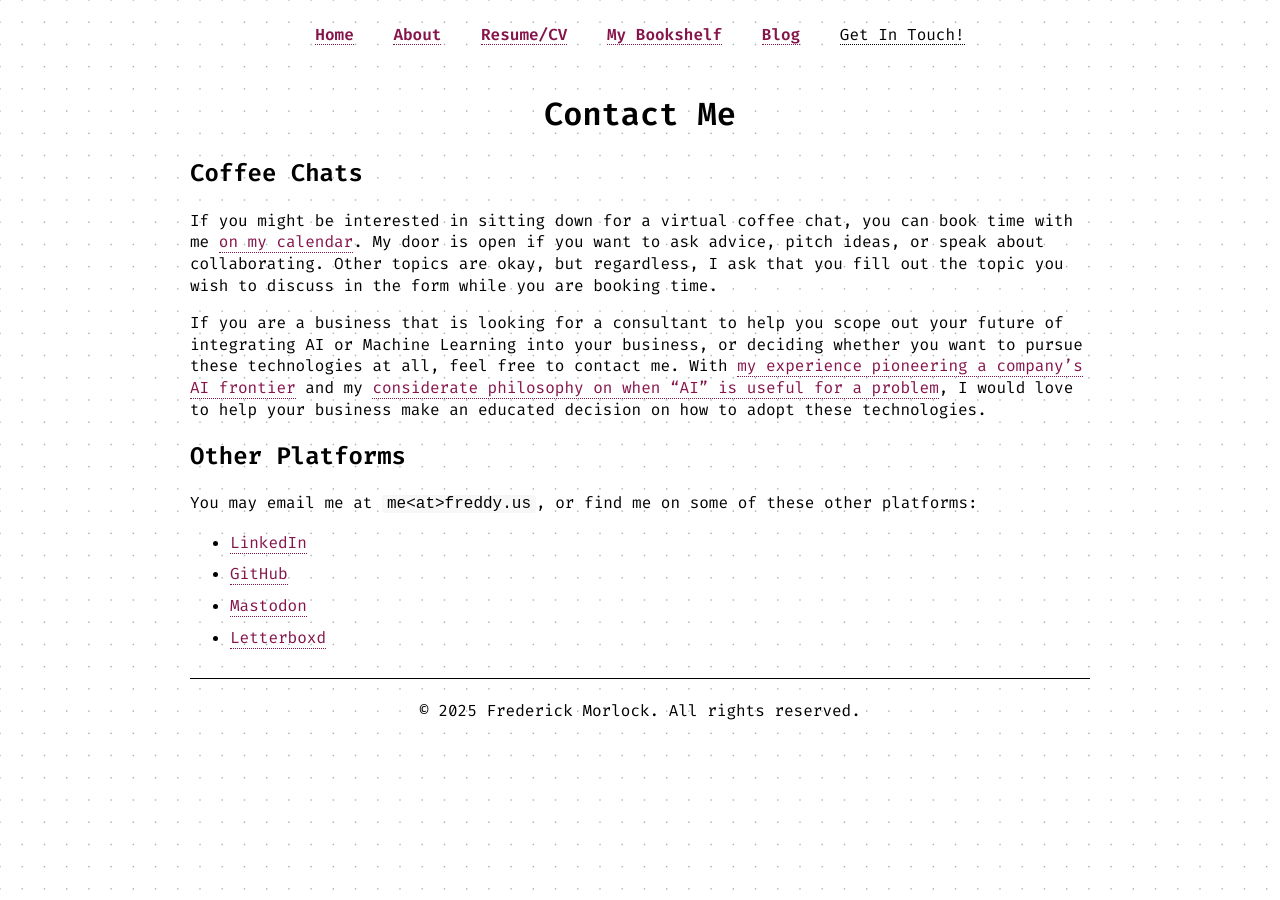
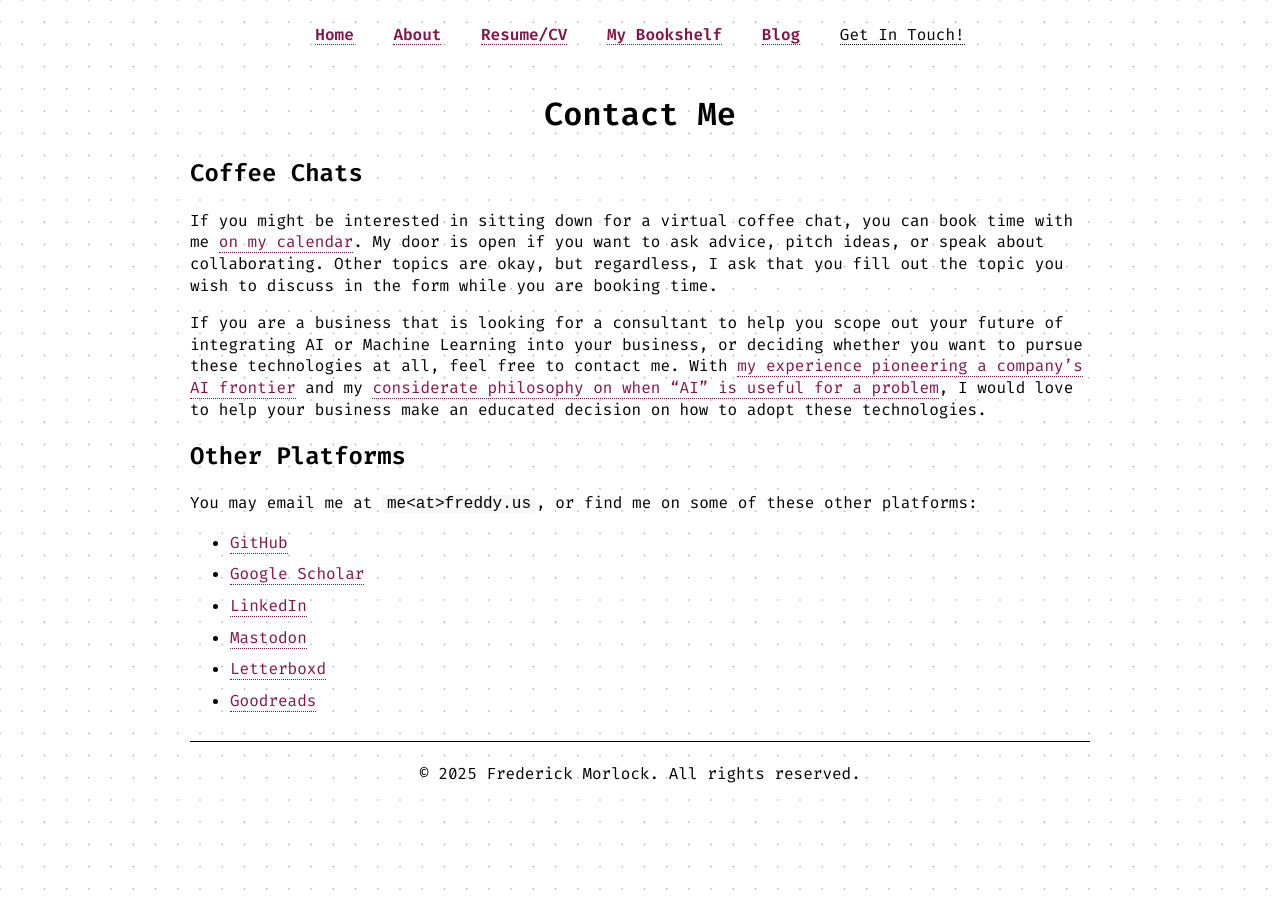
Before and after one commit to FrederickGeek8/freddy.us, a Jekyll site: the page built from contact.md, in a window 1280 px wide. Built offline with Jekyll 4.4.1, drawn with Linux system fonts in a browser that asks for light colours; some of the changed lines change nothing that is shown.

Commit message:
Adding more social links through YML config file

```diff
--- a/_config.yml
+++ b/_config.yml
@@ -25,6 +25,19 @@
 repository: FrederickGeek8/freddy.us
 author: Frederick Morlock
 resume: "https://drive.google.com/file/d/11o0st1t7VJx8rg1RcgJzFW3q0JSlgz3C/view?usp=sharing"
+
+author:
+  googlescholar: "https://scholar.google.com/citations?hl=en&user=7qxBxa4AAAAJ&view_op=list_works&sortby=pubdate"
+
+  # Social media
+  socials:
+    mastodon: "https://social.nerd.net/@fooderick"
+    goodreads: "https://www.goodreads.com/frederickgeek8"
+    github: "https://github.com/FrederickGeek8"
+    bluesky: ""
+    keybase: ""
+    letterboxd: "https://letterboxd.com/frederickgeek8/"
+    linkedin: "https://www.linkedin.com/in/frederickmorlock"
 
 # Build settings
 highligher: rouge
--- a/contact.md
+++ b/contact.md
@@ -18,7 +18,25 @@ You may email me at `me<at>freddy.us`, or find me on some of these other platfor
 <ul>
 <li>
     <a
-    href="https://www.linkedin.com/in/frederickmorlock"
+    href="{{ site.author.socials.github }}"
+    rel="me external author"
+    class="link"
+    target="_blank"
+    >GitHub</a
+    >
+</li>
+<li>
+    <a
+    href="{{ site.author.googlescholar }}"
+    rel="me external author"
+    class="link"
+    target="_blank"
+    >Google Scholar</a
+    >
+</li>
+<li>
+    <a
+    href="{{ site.author.socials.linkedin }}"
     rel="me external author"
     class="link"
     target="_blank"
@@ -27,16 +45,7 @@ You may email me at `me<at>freddy.us`, or find me on some of these other platfor
 </li>
 <li>
     <a
-    href="https://github.com/FrederickGeek8"
-    rel="me external author"
-    class="link"
-    target="_blank"
-    >GitHub</a
-    >
-</li>
-<li>
-    <a
-    href="https://social.nerd.net/@fooderick"
+    href="{{ site.author.socials.mastodon }}"
     rel="me external author"
     class="link"
     target="_blank"
@@ -54,11 +63,20 @@ You may email me at `me<at>freddy.us`, or find me on some of these other platfor
 </li> -->
 <li>
     <a
-    href="https://letterboxd.com/frederickgeek8/"
+    href="{{ site.author.socials.letterboxd }}"
     rel="me external author"
     class="link"
     target="_blank"
     >Letterboxd</a
     >
 </li>
+<li>
+    <a
+    href="{{ site.author.socials.goodreads }}"
+    rel="me external author"
+    class="link"
+    target="_blank"
+    >Goodreads</a
+    >
+</li>
 </ul>
```
